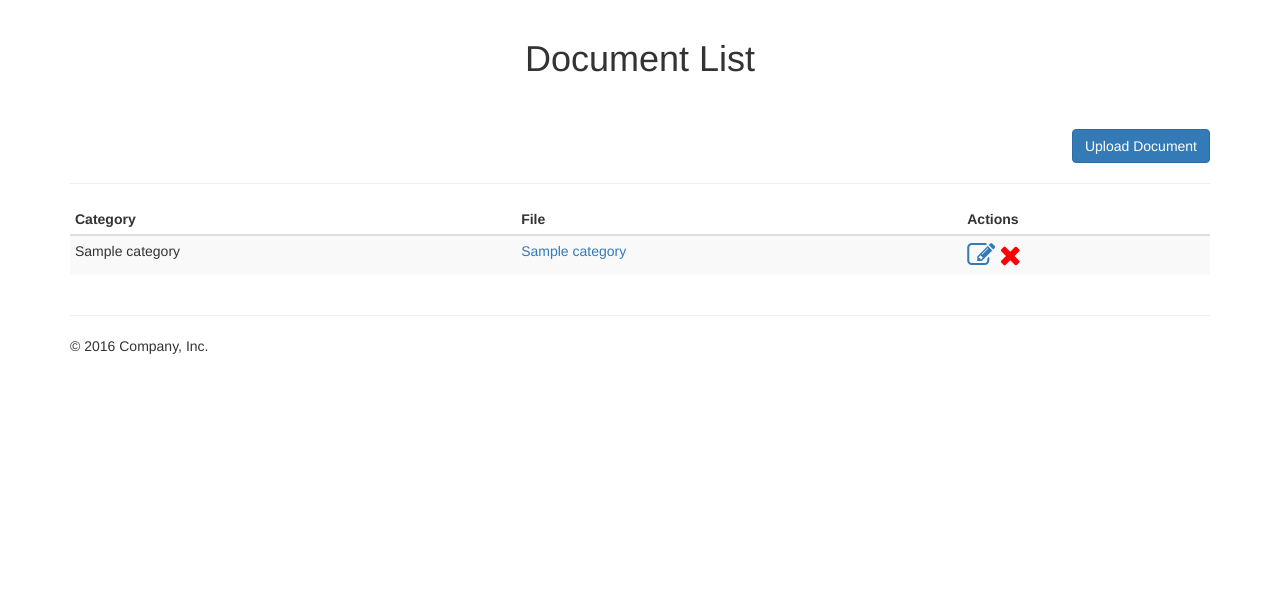
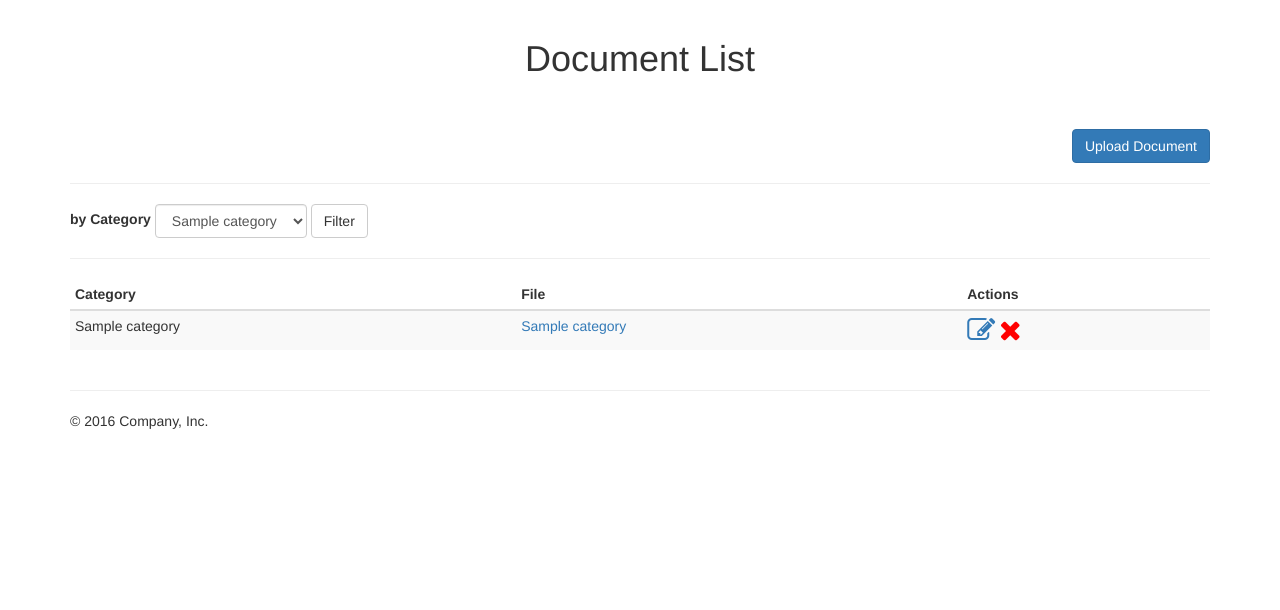
Before and after one commit to dimkoug/django-documents, a Django app: template documents/templates/documents/document_list.html in a window 1280 px wide. Shown: the part 51-661 px from the top of the page. Run offline with Django 3.2, Linux system fonts and the light colour scheme; the template is opened without the code that fills it: most values are stand-ins (such as "Sample title", 1, 10 or a date in 2020); some libraries are stand-ins or nearby versions.

Commit message:
Added filter by category in document list

```diff
--- a/documents/templates/documents/document_list.html
+++ b/documents/templates/documents/document_list.html
@@ -9,15 +9,28 @@
     <div class="col-md-12">
       <a data-pjax data-page-id='document-create' href="{% url 'documents:document.add' %}" class="btn btn-primary pull-right">Upload Document</a>
     </div>
-
   </div>
   <div class="row">
-  <div class="col-md-12">
-      <hr>
+    <div class="col-md-12"><hr></div>
   </div>
-
+  <div class="row">
+    <div class="col-md-6">
+      <form class="form-inline" action='' method="get">
+        <div class="form-group">
+          <label for="exampleInputName2">by Category</label>
+          <select class="form-control" name="category">
+            {% for category in categories %}
+              <option value="{{category.pk}}">{{category}}</option>
+            {% endfor %}
+          </select>
         </div>
-
+        <button type="submit" class="btn btn-default">Filter</button>
+      </form>
+    </div>
+  </div>
+  <div class="row">
+    <div class="col-md-12"><hr></div>
+  </div>
   <div class="row">
     <div class="col-md-12">
       <table class='table table-striped table-condensed'>
@@ -31,7 +44,8 @@
           <tr>
             <td>{{document.category}}</td>
             <td><a data-pjax data-page-id='document-detail' href="{{document.get_absolute_url}}">{{document.name}}</a></td>
-          <td><a data-pjax data-page-id='document-update' href="{% url 'documents:document.update' document.pk %}"><i class="fa fa-pencil-square-o fa-2x" aria-hidden="true"></i></a>
+            <td>
+              <a data-pjax data-page-id='document-update' href="{% url 'documents:document.update' document.pk %}"><i class="fa fa-pencil-square-o fa-2x" aria-hidden="true"></i></a>
               <a data-pjax data-page-id='document-delete' href="{% url 'documents:document.delete' document.pk %}"><i class="fa fa-times fa-2x" style="color:red;" aria-hidden="true"></i></a>
             </td>
           </tr>
@@ -39,7 +53,6 @@
         </tbody>
       </table>
     </div>
-
   </div>
 </div>
 {% endblock %}
```
Also changed, not shown: documents/views.py (+12 -0 lines), 1 other file. Lines whose indentation alone changed are shown as unchanged.
